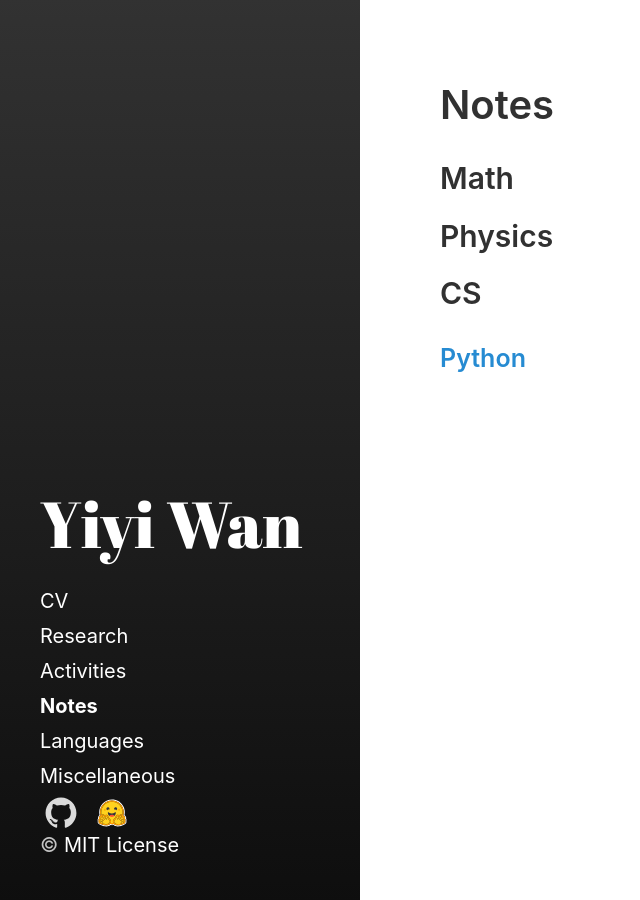
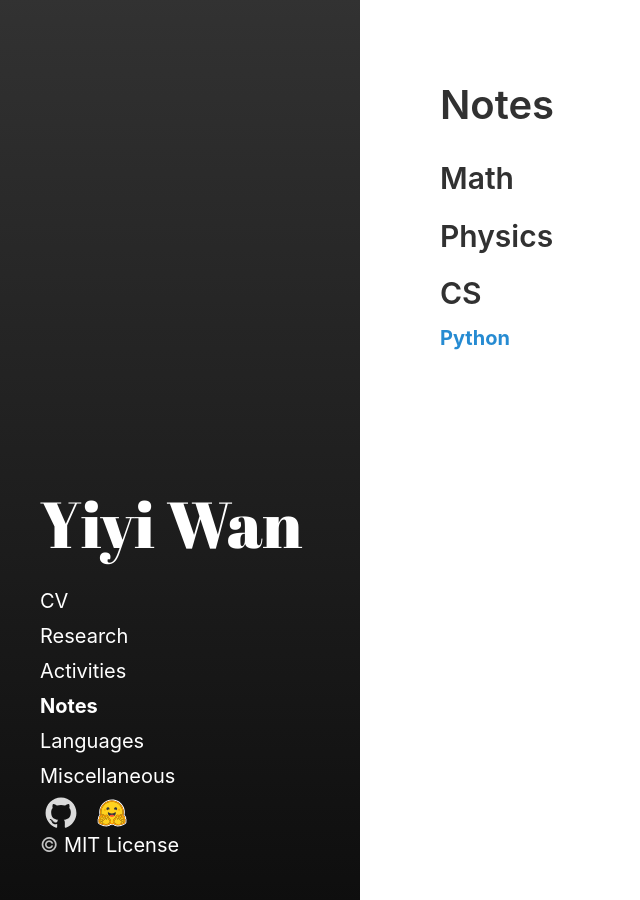
Before and after one commit to Roimex/Roimex.github.io, a Jekyll site: the page built from pages/notes/index.md, in a window 1280 px wide. Shown: the whole page, without its empty margins (0-640 px from the left). Built offline with Jekyll 4.4.1, drawn with Linux system fonts in a browser that asks for light colours.

Commit message:
Update index.md

```diff
--- a/pages/notes/index.md
+++ b/pages/notes/index.md
@@ -11,4 +11,6 @@ sidebar_sort_order: 4
 <h2>Physics</h2>
 
 <h2>CS</h2>
-<h3><a href="{{ "/notes/CS/python/" | relative_url }}">Python</a></h3>
+<dl>
+  <dt><a href="{{ "/notes/CS/python/" | relative_url }}">Python</a></dt>
+</dl>
```
